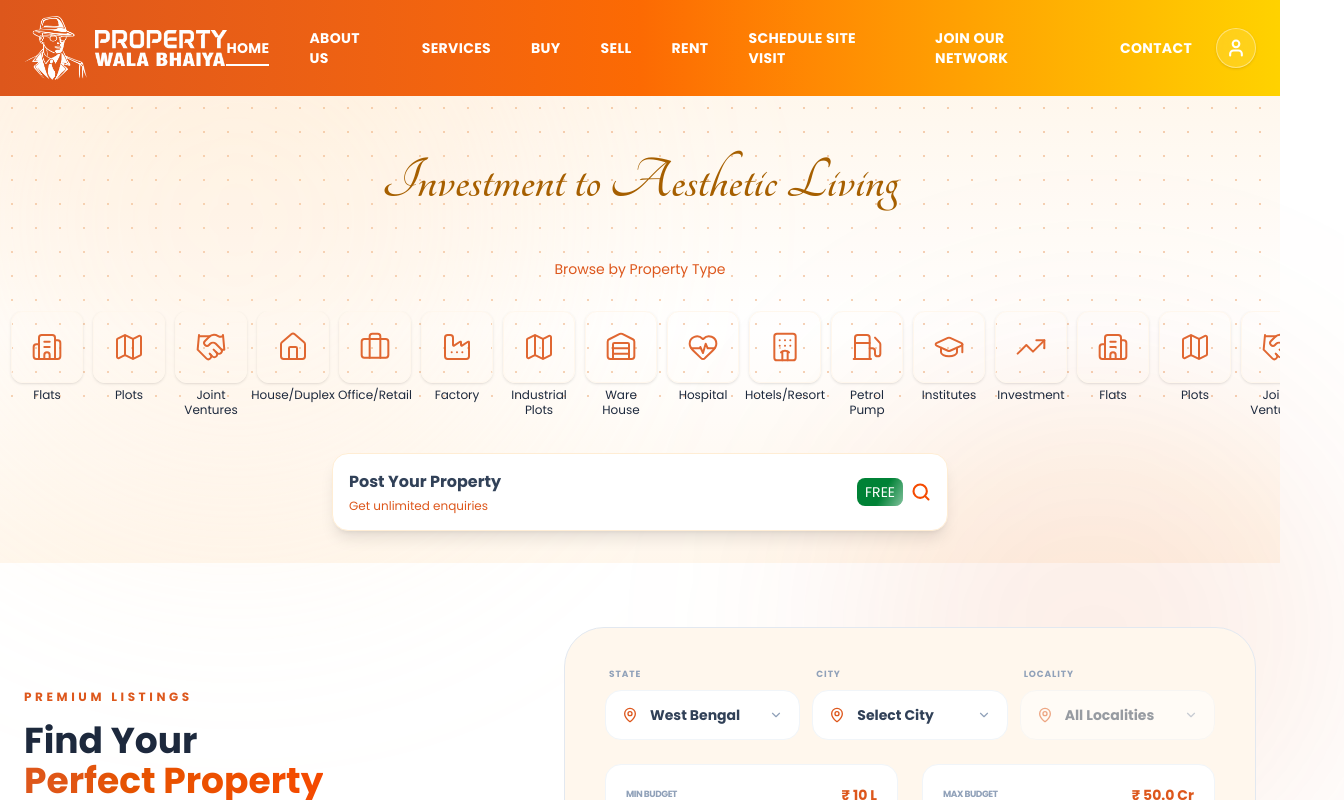
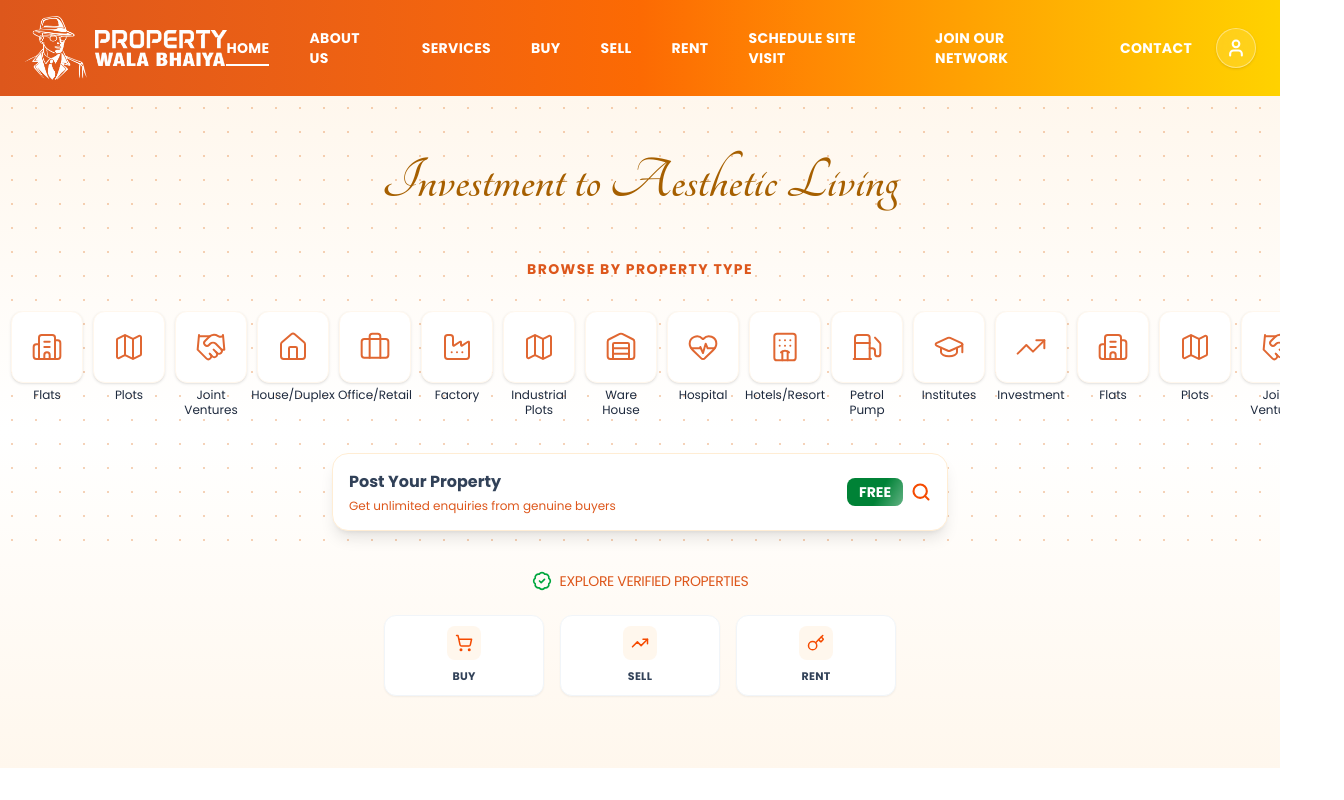
Before and after one commit to passportpulse/property-wala-ankita, a React (Vite) app: page / in a window 1280 px wide. Shown: the top 800 px of the page, 1344 px wide, since content can reach past the window. Built offline with nearby package versions, Linux system fonts and the light colour scheme.

Commit message:
post property  updated

```diff
--- a/src/pages/home/Home.jsx
+++ b/src/pages/home/Home.jsx
@@ -15,7 +15,7 @@ export default function Home() {
   return (
     <>
       <HomeHero />
-      <HomeFilter/>
+      {/* <HomeFilter/> */}
       <BestDeals />
       <SellYourProperty/>
       <FeaturedProperties />
--- a/src/pages/home/sections/HomeHero.jsx
+++ b/src/pages/home/sections/HomeHero.jsx
@@ -16,6 +16,9 @@ import {
   TrendingUp,
   Fuel,
   GraduationCap,
+  Key, // Added for Rent
+  ShoppingCart, // Added for Buy
+  BadgeCheck
 } from "lucide-react";
 
 export default function HomeHero() {
@@ -92,6 +95,16 @@ export default function HomeHero() {
 
   return (
     <Section className="mt-0 pt-6 lg:mt-0 relative bg-linear-to-b from-orange-50 via-white to-orange-50 overflow-hidden">
+      {/* GLOBAL ANIMATION STYLES */}
+      <style>
+        {`
+          @keyframes shine {
+            0% { background-position: -200% 0; }
+            100% { background-position: 200% 0; }
+          }
+        `}
+      </style>
+
       {/* PROFESSIONAL DOT GRID */}
       <div className="hidden md:block absolute inset-0 bottom-1/3 pointer-events-none z-0">
         <div
@@ -104,7 +117,7 @@ export default function HomeHero() {
       </div>
 
       <div className="relative z-10 flex flex-col items-center">
-        {/* HEADING (Wrapped in Container to keep width) */}
+        {/* HEADING */}
         <Container>
           <div className="text-center px-2">
             <h1
@@ -116,9 +129,9 @@ export default function HomeHero() {
           </div>
         </Container>
 
-        {/* MARQUEE SECTION - NOW FULL WIDTH (Outside Container) */}
+        {/* MARQUEE SECTION */}
         <div className="relative w-full mt-4 lg:mt-10">
-          <p className="relative z-10 text-xs lg:text-sm text-dark-orange mb-4 lg:mb-8 text-center">
+          <p className="relative z-10 text-xs lg:text-sm text-dark-orange mb-4 lg:mb-8 text-center font-bold tracking-widest uppercase">
             Browse by Property Type
           </p>
 
@@ -171,10 +184,10 @@ export default function HomeHero() {
                   onClick={() => handlePropertyClick(item.name)}
                   className="shrink-0 flex flex-col items-center gap-1 w-17.5 group cursor-pointer"
                 >
-                  <div className="w-16 lg:w-18 h-16 lg:h-18 shadow-sm rounded-xl flex items-center justify-center border border-orange-50 group-hover:border-dark-orange transition-colors relative z-20">
+                  <div className="w-16 lg:w-18 h-16 lg:h-18 shadow-sm rounded-xl flex items-center justify-center bg-white border border-orange-50 group-hover:border-dark-orange group-hover:shadow-md transition-all relative z-20">
                     <IconComponent
                       size={32}
-                      className="text-dark-orange opacity-90"
+                      className="text-dark-orange opacity-90 group-hover:scale-110 transition-transform"
                       strokeWidth={1.5}
                     />
                   </div>
@@ -187,30 +200,30 @@ export default function HomeHero() {
           </div>
         </div>
 
-        {/* SEARCH CARD (Wrapped in Container to keep width) */}
+        {/* POST PROPERTY CARD */}
         <Container className="w-full flex justify-center">
           <div className="w-full sm:w-1/2 mt-4">
             <div className="mt-3">
               <button
                 onClick={() => navigate("/sell")}
-                className="w-full bg-white rounded-2xl shadow-lg border border-orange-100 px-4 py-4 flex items-center justify-between active:scale-[0.98] transition cursor-pointer"
+                className="w-full bg-white rounded-2xl shadow-lg border border-orange-100 px-4 py-4 flex items-center justify-between active:scale-[0.98] transition cursor-pointer hover:border-orange-300"
               >
-                <div className="flex flex-col items-start">
+                <div className="flex flex-col items-start text-left">
                   <span className="text-sm lg:text-base font-semibold text-slate-700">
                     Post Your Property
                   </span>
                   <span className="text-[10px] lg:text-xs mt-0 lg:mt-1 text-dark-orange">
-                    Get unlimited enquiries
+                    Get unlimited enquiries from genuine buyers
                   </span>
                 </div>
                 <div className="flex items-center gap-2">
-                  <span className="relative inline-block text-xs lg:text-sm text-white bg-green-700 px-2 py-1 rounded-lg overflow-hidden">
+                  <span className="relative inline-block text-[10px] lg:text-sm font-black text-white bg-green-700 px-3 py-1 rounded-lg overflow-hidden">
                     FREE
                     <span
                       className="absolute inset-0 w-full h-full"
                       style={{
                         background:
-                          "linear-gradient(120deg, transparent 25%, rgba(255,255,255,0.5) 50%, transparent 75%)",
+                          "linear-gradient(120deg, transparent 25%, rgba(255,255,255,0.4) 50%, transparent 75%)",
                         backgroundSize: "200% 100%",
                         animation: "shine 2s linear infinite",
                       }}
@@ -226,6 +239,54 @@ export default function HomeHero() {
             </div>
           </div>
         </Container>
+
+        {/* NEW SECTION: EXPLORE VERIFIED PROPERTIES */}
+        <Container className="w-full mt-10 mb-10">
+          <div className="flex flex-col items-center">
+            <div className="flex items-center gap-2 mb-6">
+               <BadgeCheck className="text-green-600" size={20} />
+               <h2 className="text-xs lg:text-sm  text-dark-orange uppercase tracking-tight">
+                Explore <span className="text-dark-orange">Verified</span> Properties
+               </h2>
+            </div>
+
+            {/* GRID CONTAINER - Narrower max-width for smaller look */}
+<div className="grid grid-cols-3 gap-2 lg:gap-4 w-full max-w-lg">
+  {/* BUY BUTTON */}
+  <button
+    onClick={() => navigate("/buy")}
+    className="group flex flex-col items-center gap-2 p-2.5 bg-white border border-slate-100 rounded-xl shadow-xs hover:shadow-lg hover:border-orange-200 transition-all active:scale-95 cursor-pointer"
+  >
+    <div className="p-2 bg-orange-50 rounded-lg group-hover:bg-orange-500 transition-colors">
+      <ShoppingCart size={18} className="text-orange-600 group-hover:text-white" />
+    </div>
+    <span className="text-[11px] font-bold text-slate-700 uppercase tracking-wide">Buy</span>
+  </button>
+
+  {/* SELL BUTTON */}
+  <button
+    onClick={() => navigate("/sell")}
+    className="group flex flex-col items-center gap-2 p-2.5 bg-white border border-slate-100 rounded-xl shadow-xs hover:shadow-lg hover:border-orange-200 transition-all active:scale-95 cursor-pointer"
+  >
+    <div className="p-2 bg-orange-50 rounded-lg group-hover:bg-orange-500 transition-colors">
+      <TrendingUp size={18} className="text-orange-600 group-hover:text-white" />
+    </div>
+    <span className="text-[11px] font-bold text-slate-700 uppercase tracking-wide">Sell</span>
+  </button>
+
+  {/* RENT BUTTON */}
+  <button
+    onClick={() => navigate("/rent")}
+    className="group flex flex-col items-center gap-2 p-2.5 bg-white border border-slate-100 rounded-xl shadow-xs hover:shadow-lg hover:border-orange-200 transition-all active:scale-95 cursor-pointer"
+  >
+    <div className="p-2 bg-orange-50 rounded-lg group-hover:bg-orange-500 transition-colors">
+      <Key size={18} className="text-orange-600 group-hover:text-white" />
+    </div>
+    <span className="text-[11px] font-bold text-slate-700 uppercase tracking-wide">Rent</span>
+  </button>
+</div>
+          </div>
+        </Container>
       </div>
     </Section>
   );
--- a/src/pages/sell/sections/SellForm.jsx
+++ b/src/pages/sell/sections/SellForm.jsx
@@ -71,6 +71,7 @@ export default function SellForm({ formData, setFormData, onSubmit }) {
   const isResidential = ["flat", "house", "duplex"].includes(
     formData?.type?.toLowerCase(),
   );
+
 
   return (
     <div className="max-w-4xl mx-auto px-2 pb-10">
```
